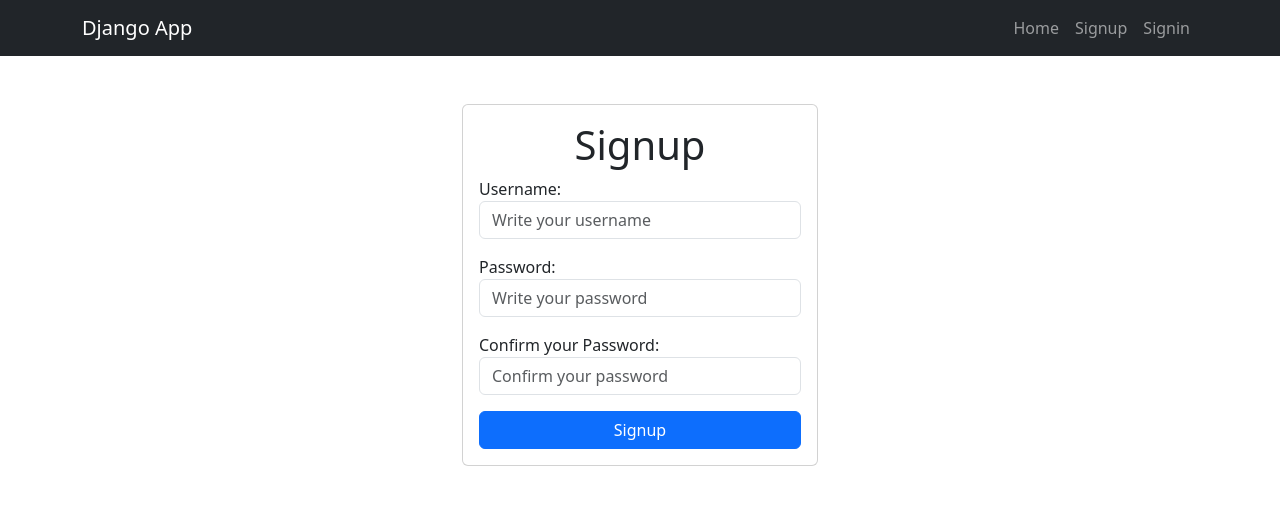
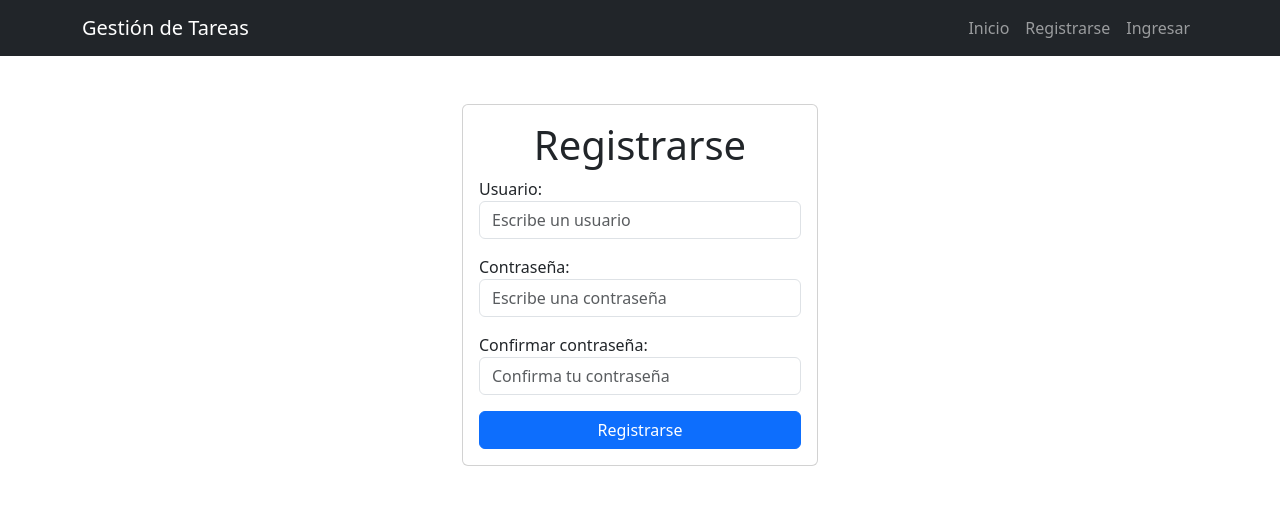
Before and after one commit to danillua/django-auth-crud, a Django app: page /signup/ in a window 1280 px wide. Shown: the top 505 px of the page. Run offline with Django 4.2, Linux system fonts and the light colour scheme.

Commit message:
Traduccion completa

```diff
--- a/tasks/templates/base.html
+++ b/tasks/templates/base.html
@@ -10,34 +10,34 @@
 
     <nav class="navbar navbar-expand-lg bg-dark navbar-dark">
         <div class="container">
-          <a class="navbar-brand" href="/">Django App</a>
+          <a class="navbar-brand" href="/">Gestión de Tareas</a>
           <button class="navbar-toggler" type="button" data-bs-toggle="collapse" data-bs-target="#navbarNav" aria-controls="navbarNav" aria-expanded="false" aria-label="Toggle navigation">
             <span class="navbar-toggler-icon"></span>
           </button>
           <div class="collapse navbar-collapse" id="navbarNav">
             <ul class="navbar-nav ms-auto">
                 <li class="nav-item">
-                    <a href="/" class="nav-link">Home</a>
+                    <a href="/" class="nav-link">Inicio</a>
                 </li>
                 {% if user.is_authenticated %}
                 <li class="nav-item">
-                    <a href="{% url 'tasks' %}" class="nav-link">Tasks Pending</a>
+                    <a href="{% url 'tasks' %}" class="nav-link">Tareas pendientes</a>
                 </li>
                 <li class="nav-item">
-                    <a href="{% url 'tasks_completed' %}" class="nav-link">Tasks Completed</a>
+                    <a href="{% url 'tasks_completed' %}" class="nav-link">Tareas completadas</a>
                 </li>
                 <li class="nav-item">
-                    <a href="/tasks/create/" class="nav-link">Create task</a>
+                    <a href="/tasks/create/" class="nav-link">Crear nueva tarea</a>
                 </li>
                 <li class="nav-item">
-                    <a href="/logout" class="nav-link">Logout</a>
+                    <a href="/logout" class="nav-link">Desconectarse</a>
                 </li>
                 {% else %}
                 <li class="nav-item">
-                    <a href="/signup" class="nav-link">Signup</a>
+                    <a href="/signup" class="nav-link">Registrarse</a>
                 </li>
                 <li class="nav-item">
-                    <a href="/signin" class="nav-link">Signin</a>
+                    <a href="/signin" class="nav-link">Ingresar</a>
                 </li>
                 {% endif %}
             </ul>
--- a/tasks/templates/create_task.html
+++ b/tasks/templates/create_task.html
@@ -8,7 +8,7 @@
         <div class="col-md-4 offset-md-4">
             <form action="/tasks/create/" method="POST" class="card card-body mt-5">
 
-                <h1>Create task</h1>
+                <h1>Crear nueva tarea</h1>
 
                 {{error}}
 
@@ -17,7 +17,7 @@
                 {{form}}
 
                 <button class="btn btn-primary">
-                    Save
+                    Guardar
                 </button>
             </form>
         </div>
--- a/tasks/templates/home.html
+++ b/tasks/templates/home.html
@@ -5,7 +5,7 @@
 <main class="container py-5">
     <section class="card card-body">
 
-        <h1 class="display-1 text-center">Django APP</h1>
+        <h1 class="display-1 text-center">Gestión de Tareas</h1>
         <p>Lorem ipsum dolor sit amet consectetur adipisicing elit. Velit dolore repudiandae qui totam sit incidunt doloremque
         fugiat dicta. Impedit, inventore! Placeat aut nemo vel ipsa, vero similique veritatis adipisci, autem nulla minima,
         atque facilis necessitatibus culpa provident dolor sunt? Quo eius vel quibusdam alias molestias odio, qui a veniam
@@ -16,10 +16,10 @@
 
         <div class="text-center">
             <a class="btn btn-secondary" href="/signin/">
-                Signin
+                Ingresar
             </a>
             <a class="btn btn-dark" href="/signup/">
-                Signup
+                Registrarse
             </a>
         </div>
 
--- a/tasks/templates/signup.html
+++ b/tasks/templates/signup.html
@@ -6,31 +6,31 @@
     <div class="row">
         <div class="col-md-4 offset-md-4">
             <form method="POST" class="card card-body mt-5">
-                <h1 class="text-center">Signup</h1>
+                <h1 class="text-center">Registrarse</h1>
                 {{error}}
                 {% csrf_token %}
 
                 <div class="mb-3">
-                    <label for="username">Username:</label>
+                    <label for="username">Usuario:</label>
                     <input type="text" name="username" id="username"
-                     class="form-control" placeholder="Write your username">
+                     class="form-control" placeholder="Escribe un usuario">
                 </div>
 
                 <div class="mb-3">
-                    <label for="password1">Password:</label>
+                    <label for="password1">Contraseña:</label>
                     <input type="password" name="password1" id="password1"
-                     class="form-control" placeholder="Write your password">
+                     class="form-control" placeholder="Escribe una contraseña">
                 </div>
 
                 <div class="mb-3">
-                    <label for="password2">Confirm your Password:</label>
+                    <label for="password2">Confirmar contraseña:</label>
                     <input type="password" name="password2" id="password2"
-                     class="form-control" placeholder="Confirm your password">
+                     class="form-control" placeholder="Confirma tu contraseña">
                 </div>
 
 
                 <button class="btn btn-primary">
-                    Signup
+                    Registrarse
                 </button>
             </form>
         </div>
--- a/tasks/templates/task_detail.html
+++ b/tasks/templates/task_detail.html
@@ -17,7 +17,7 @@
                     {% csrf_token %}
                     {{form.as_p}}
                     <button class="btn btn-primary">
-                        Update
+                        Actualizar
                     </button>
                 </form>
 
@@ -26,14 +26,14 @@
                 <form action="{% url 'complete_task' task.id %}" method="POST">
                     {% csrf_token %}
                     <button class="btn btn-secondary">
-                        Complete
+                        Completar
                     </button>
                 </form>
 
                 <form action="{% url 'delete_task' task.id %}" method="POST">
                     {% csrf_token %}
                     <button class="btn btn-danger">
-                        Delete
+                        Eliminar
                     </button>
                 </form>
             </div>
--- a/tasks/templates/tasks.html
+++ b/tasks/templates/tasks.html
@@ -6,7 +6,7 @@
 <main class="container">
     <div class="row">
         <div class="col-md-6 offset-md-3">
-            <h1 class="text-center display-3 py-5">Tasks Pending</h1>
+            <h1 class="text-center display-3 py-5">Tareas pendientes</h1>
 
             <ul class="list-group">
                 {% for task in tasks%}
```
Also changed, not shown: tasks/templates/signin.html (+6 -6 lines).
